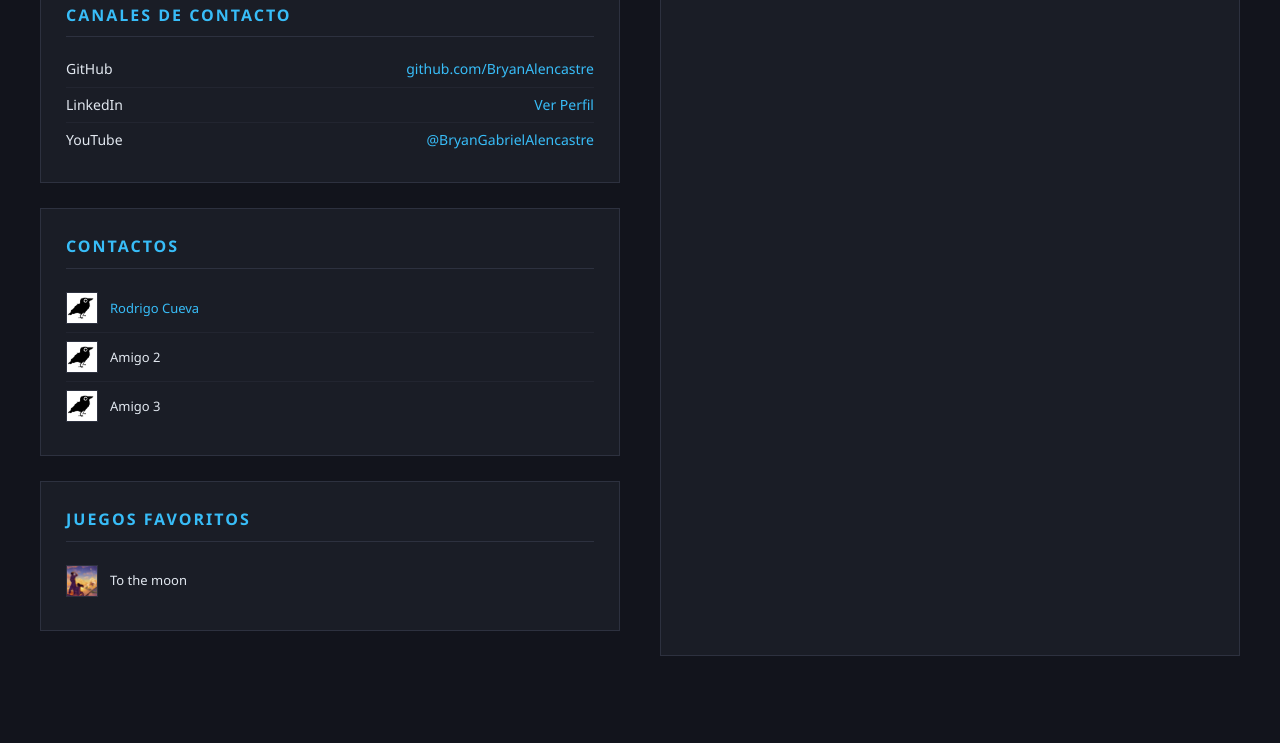
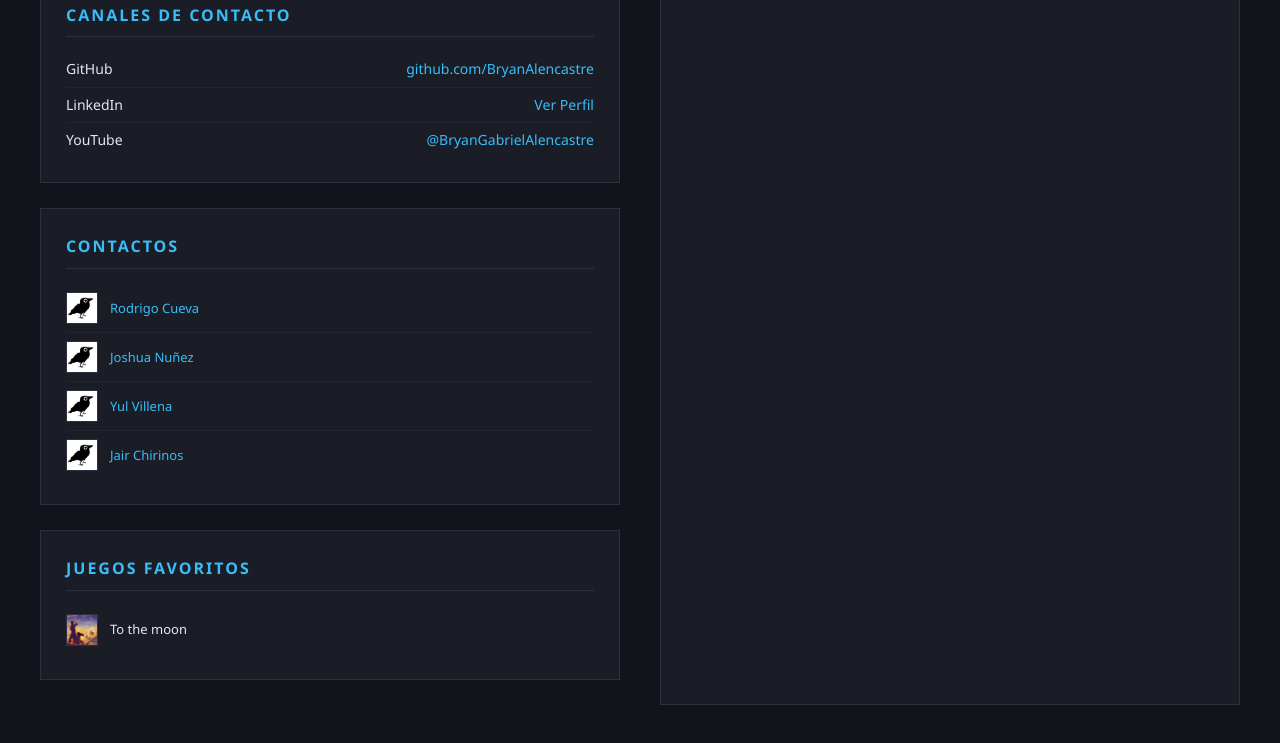
Before and after one commit to BryanAlencastre/Bryan-Alencastre, a plain HTML site: page index.html in a window 1280 px wide. Shown: the part 821-1564 px from the top of the page. Before the commit the page ends 1517 px from the top, so only its background shows below. Drawn offline with Linux system fonts and the light colour scheme.

Commit message:
Update index.html

```diff
--- a/index.html
+++ b/index.html
@@ -217,12 +217,16 @@
                     <span style="font-size: 13px;"><a href="https://smhir.github.io/Rodrigo-Samhir-Mario-Cueva-Zenteno/" target="_blank">Rodrigo Cueva</a></span>
                 </div>
                 <div class="list-item-inline">
-                    <img src="Cuervito.jpg" alt="Amigo 2" class="thumb-img">
-                    <span style="font-size: 13px;">Amigo 2</span>
+                    <img src="Cuervito.jpg" alt="Joshua Nuñez" class="thumb-img">
+                    <span style="font-size: 13px;"><a href="https://ackyul.github.io/yoshuanunez.github.io/" target="_blank">Joshua Nuñez</a></span>
                 </div>
                 <div class="list-item-inline">
-                    <img src="Cuervito.jpg" alt="Amigo 3" class="thumb-img">
-                    <span style="font-size: 13px;">Amigo 3</span>
+                    <img src="Cuervito.jpg" alt="Yul Villena" class="thumb-img">
+                    <span style="font-size: 13px;"><a href="https://yulvillena-source.github.io/Yul_Villena/" target="_blank">Yul Villena</a></span>
+                </div>
+                <div class="list-item-inline">
+                    <img src="Cuervito.jpg" alt="Jair Chirinos" class="thumb-img">
+                    <span style="font-size: 13px;"><a href="https://jairchirinos-ucsp.github.io/" target="_blank">Jair Chirinos</a></span>
                 </div>
             </div>
 
```
